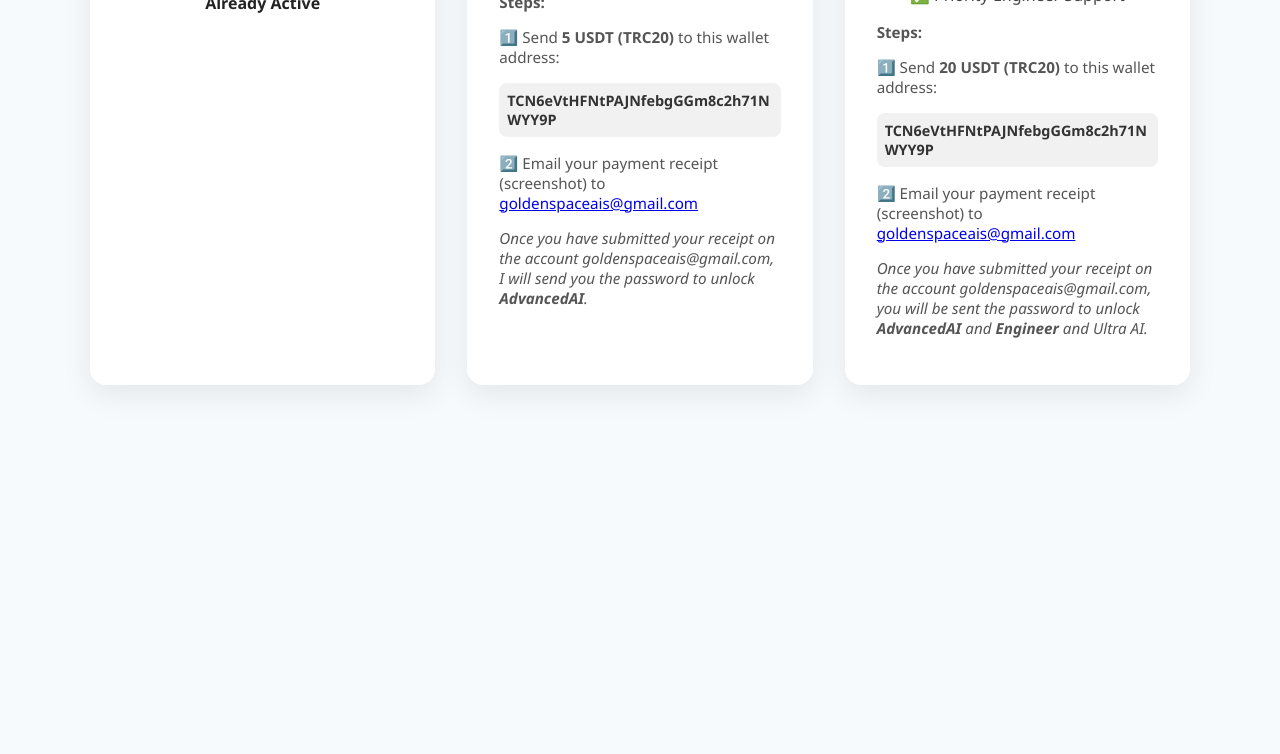
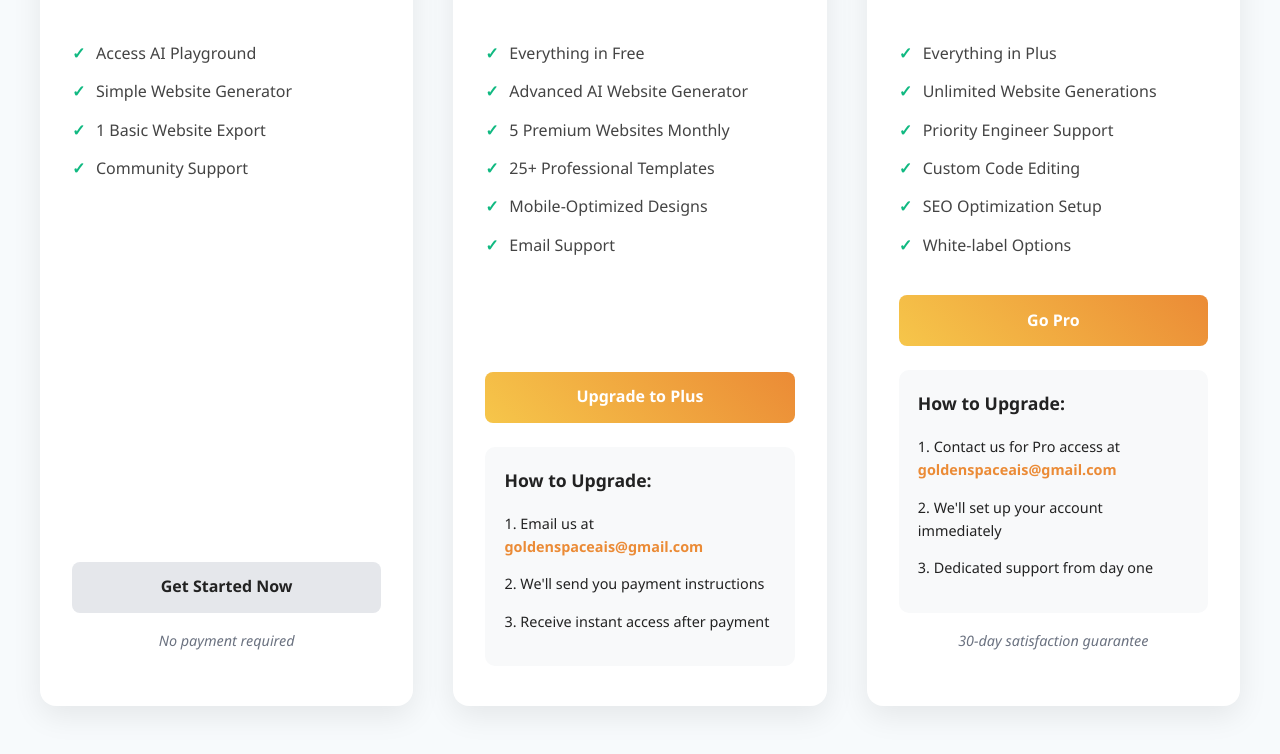
Before and after one commit to GoldenSpaceAI/codegoldenai, a website: page plans.html in a window 1280 px wide. Shown: the part 354-1108 px from the top of the page. Before the commit the page ends 800 px from the top, so only its background shows below. Drawn offline with Linux system fonts and the light colour scheme.

Commit message:
Update plans.html

```diff
--- a/plans.html
+++ b/plans.html
@@ -5,122 +5,286 @@
   <meta name="viewport" content="width=device-width, initial-scale=1.0">
   <title>Plans • CodeGoldenAI</title>
   <style>
+    :root {
+      --primary: #f6c64a;
+      --secondary: #eb8b36;
+      --dark: #222;
+      --light: #f7fafc;
+      --gray: #444;
+    }
+
     body {
       margin: 0;
       font-family: "Segoe UI", sans-serif;
-      background: #f7fafc;
-      color: #222;
+      background: var(--light);
+      color: var(--dark);
+      line-height: 1.6;
     }
+
     header {
-      background: linear-gradient(45deg, #f6c64a, #eb8b36);
+      background: linear-gradient(45deg, var(--primary), var(--secondary));
       color: white;
       text-align: center;
-      padding: 1.5rem;
-      font-size: 1.6rem;
+      padding: 1.8rem 1.5rem;
+      font-size: 1.8rem;
       font-weight: bold;
+      box-shadow: 0 4px 12px rgba(0,0,0,0.1);
     }
+
     main {
-      max-width: 1100px;
-      margin: 2rem auto;
-      padding: 0 1rem;
+      max-width: 1200px;
+      margin: 3rem auto;
+      padding: 0 1.5rem;
       display: grid;
-      grid-template-columns: repeat(auto-fit, minmax(300px, 1fr));
-      gap: 2rem;
+      grid-template-columns: repeat(auto-fit, minmax(320px, 1fr));
+      gap: 2.5rem;
     }
+
     .plan {
       background: #fff;
       border-radius: 16px;
       box-shadow: 0 10px 30px rgba(0,0,0,0.08);
-      padding: 2rem;
+      padding: 2.5rem 2rem;
       text-align: center;
-      transition: transform .3s;
+      transition: transform 0.3s, box-shadow 0.3s;
+      display: flex;
+      flex-direction: column;
+      position: relative;
     }
-    .plan:hover { transform: translateY(-6px); }
+
+    .plan:hover {
+      transform: translateY(-8px);
+      box-shadow: 0 15px 35px rgba(0,0,0,0.12);
+    }
+
+    .plan.popular::before {
+      content: "Most Popular";
+      position: absolute;
+      top: -12px;
+      left: 50%;
+      transform: translateX(-50%);
+      background: var(--secondary);
+      color: white;
+      padding: 0.5rem 1.5rem;
+      border-radius: 20px;
+      font-size: 0.9rem;
+      font-weight: bold;
+    }
+
     .plan h2 {
-      font-size: 1.6rem;
+      font-size: 1.8rem;
       margin-bottom: 0.5rem;
-      background: linear-gradient(45deg, #f6c64a, #eb8b36);
+      background: linear-gradient(45deg, var(--primary), var(--secondary));
       -webkit-background-clip: text;
       -webkit-text-fill-color: transparent;
     }
+
     .price {
-      font-size: 2rem;
+      font-size: 2.2rem;
       font-weight: bold;
       margin: 1rem 0;
-      color: #222;
+      color: var(--dark);
     }
-    ul { list-style: none; padding: 0; margin: 1rem 0; }
-    ul li { margin: 0.5rem 0; color: #444; }
-    .wallet {
+
+    .price-period {
+      font-size: 1rem;
+      color: var(--gray);
+      font-weight: normal;
+    }
+
+    ul {
+      list-style: none;
+      padding: 0;
+      margin: 1.5rem 0;
+      text-align: left;
+    }
+
+    ul li {
+      margin: 0.8rem 0;
+      color: var(--gray);
+      padding-left: 1.5rem;
+      position: relative;
+    }
+
+    ul li::before {
+      content: "✓";
+      position: absolute;
+      left: 0;
+      color: #10b981;
+      font-weight: bold;
+    }
+
+    .btn {
+      display: inline-block;
+      background: linear-gradient(45deg, var(--primary), var(--secondary));
+      color: white;
+      padding: 0.8rem 1.5rem;
+      border-radius: 8px;
+      text-decoration: none;
+      font-weight: bold;
+      margin-top: auto;
+      transition: all 0.3s;
+      border: none;
+      cursor: pointer;
+      font-size: 1rem;
+    }
+
+    .btn:hover {
+      transform: translateY(-2px);
+      box-shadow: 0 5px 15px rgba(235, 139, 54, 0.3);
+    }
+
+    .btn-free {
+      background: #e5e7eb;
+      color: var(--dark);
+    }
+
+    .btn-free:hover {
+      background: #d1d5db;
+      box-shadow: 0 5px 15px rgba(0,0,0,0.1);
+    }
+
+    .payment-info {
+      margin-top: 1.5rem;
+      padding: 1.2rem;
+      background: #f8f9fa;
+      border-radius: 10px;
+      text-align: left;
+      font-size: 0.9rem;
+    }
+
+    .payment-info h3 {
+      margin-top: 0;
+      font-size: 1.1rem;
+      color: var(--dark);
+    }
+
+    .wallet-address {
+      font-family: monospace;
+      background: #e9ecef;
+      padding: 0.8rem;
+      border-radius: 6px;
+      word-break: break-all;
+      margin: 0.8rem 0;
+      font-size: 0.85rem;
+      border: 1px dashed #adb5bd;
+    }
+
+    .contact-link {
+      color: var(--secondary);
+      text-decoration: none;
+      font-weight: bold;
+    }
+
+    .contact-link:hover {
+      text-decoration: underline;
+    }
+
+    .guarantee {
       margin-top: 1rem;
+      font-style: italic;
+      color: #6b7280;
       font-size: 0.9rem;
-      color: #333;
-      word-break: break-all;
-      padding: 0.5rem;
-      background: #f1f1f1;
-      border-radius: 8px;
     }
-    .note {
-      margin-top: 1rem;
-      font-size: 0.95rem;
-      color: #555;
-      text-align: left;
+
+    @media (max-width: 768px) {
+      main {
+        grid-template-columns: 1fr;
+        gap: 2rem;
+      }
+
+      header {
+        font-size: 1.5rem;
+        padding: 1.2rem 1rem;
+      }
     }
   </style>
 </head>
 <body>
-  <header>💳 Choose Your Plan</header>
+  <header>💳 Choose Your CodeGoldenAI Plan</header>
 
   <main>
     <!-- Free Plan -->
     <div class="plan">
       <h2>Free</h2>
-      <div class="price">0 USDT / month</div>
+      <div class="price">0 <span class="price-period">USDT / month</span></div>
       <ul>
-        <li>✅ Access AI Playground</li>
-        <li>✅ Simple Website Generator</li>
+        <li>Access AI Playground</li>
+        <li>Simple Website Generator</li>
+        <li>1 Basic Website Export</li>
+        <li>Community Support</li>
       </ul>
-      <p><strong>Already Active</strong></p>
+      <a href="#" class="btn btn-free">Get Started Now</a>
+      <p class="guarantee">No payment required</p>
     </div>
 
     <!-- Plus Plan -->
-    <div class="plan">
+    <div class="plan popular">
       <h2>Plus</h2>
-      <div class="price">5 USDT / month</div>
+      <div class="price">5 <span class="price-period">USDT / month</span></div>
       <ul>
-        <li>✅ Simple Website Generator</li>
-        <li>✅ Advanced Website Generator</li>
+        <li>Everything in Free</li>
+        <li>Advanced AI Website Generator</li>
+        <li>5 Premium Websites Monthly</li>
+        <li>25+ Professional Templates</li>
+        <li>Mobile-Optimized Designs</li>
+        <li>Email Support</li>
       </ul>
+      <a href="mailto:goldenspaceais@gmail.com?subject=Upgrade to Plus Plan" class="btn">Upgrade to Plus</a>
 
-      <div class="note">
-        <p><strong>Steps:</strong></p>
-        <p>1️⃣ Send <strong>5 USDT (TRC20)</strong> to this wallet address:</p>
-        <div class="wallet"><strong>TCN6eVtHFNtPAJNfebgGGm8c2h71NWYY9P</strong></div>
-        <p>2️⃣ Email your payment receipt (screenshot) to <a href="mailto:goldenspaceais@gmail.com">goldenspaceais@gmail.com</a></p>
-
-        <p style="margin-top:0.8rem;"><em>Once you have submitted your receipt on the account goldenspaceais@gmail.com, I will send you the password to unlock <strong>AdvancedAI</strong>.</em></p>
+      <div class="payment-info">
+        <h3>How to Upgrade:</h3>
+        <p>1. Email us at <a href="mailto:goldenspaceais@gmail.com" class="contact-link">goldenspaceais@gmail.com</a></p>
+        <p>2. We'll send you payment instructions</p>
+        <p>3. Receive instant access after payment</p>
       </div>
     </div>
 
     <!-- Pro Plan -->
     <div class="plan">
       <h2>Pro</h2>
-      <div class="price">20 USDT / month</div>
+      <div class="price">20 <span class="price-period">USDT / month</span></div>
       <ul>
-        <li>✅ Unlimited Playground Access</li>
-        <li>✅ Simple & Advanced Generators</li>
-        <li>✅ Priority Engineer Support</li>
+        <li>Everything in Plus</li>
+        <li>Unlimited Website Generations</li>
+        <li>Priority Engineer Support</li>
+        <li>Custom Code Editing</li>
+        <li>SEO Optimization Setup</li>
+        <li>White-label Options</li>
       </ul>
+      <a href="mailto:goldenspaceais@gmail.com?subject=Upgrade to Pro Plan" class="btn">Go Pro</a>
 
-      <div class="note">
-        <p><strong>Steps:</strong></p>
-        <p>1️⃣ Send <strong>20 USDT (TRC20)</strong> to this wallet address:</p>
-        <div class="wallet"><strong>TCN6eVtHFNtPAJNfebgGGm8c2h71NWYY9P</strong></div>
-        <p>2️⃣ Email your payment receipt (screenshot) to <a href="mailto:goldenspaceais@gmail.com">goldenspaceais@gmail.com</a></p>
-
-        <p style="margin-top:0.8rem;"><em>Once you have submitted your receipt on the  account goldenspaceais@gmail.com, you will be sent the password to unlock <strong>AdvancedAI</strong> and <strong>Engineer</strong> and </strong>Ultra AI</strong>.</em></p>
+      <div class="payment-info">
+        <h3>How to Upgrade:</h3>
+        <p>1. Contact us for Pro access at <a href="mailto:goldenspaceais@gmail.com" class="contact-link">goldenspaceais@gmail.com</a></p>
+        <p>2. We'll set up your account immediately</p>
+        <p>3. Dedicated support from day one</p>
       </div>
+      <p class="guarantee">30-day satisfaction guarantee</p>
     </div>
   </main>
+
+  <script>
+    // Simple animation for plan cards when they come into view
+    document.addEventListener('DOMContentLoaded', function() {
+      const plans = document.querySelectorAll('.plan');
+
+      const observer = new IntersectionObserver((entries) => {
+        entries.forEach(entry => {
+          if (entry.isIntersecting) {
+            entry.target.style.opacity = 1;
+            entry.target.style.transform = 'translateY(0)';
+          }
+        });
+      }, { threshold: 0.1 });
+
+      plans.forEach(plan => {
+        plan.style.opacity = 0;
+        plan.style.transform = 'translateY(20px)';
+        plan.style.transition = 'opacity 0.5s ease, transform 0.5s ease';
+        observer.observe(plan);
+      });
+    });
+  </script>
 </body>
 </html>
```
